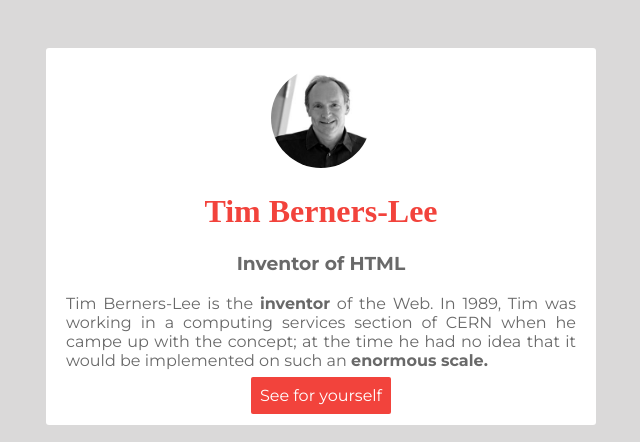
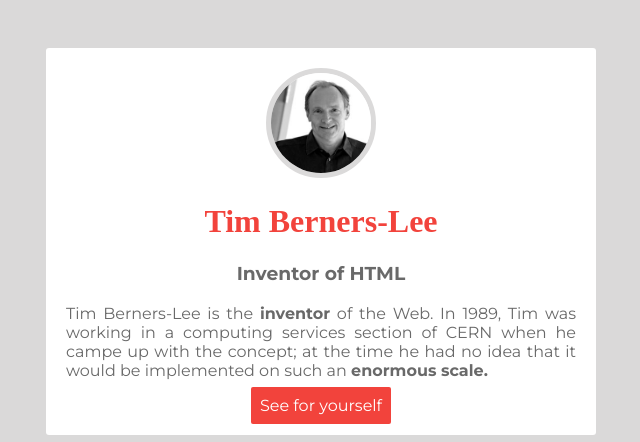
Before and after one commit to jimmy-wynendaele/starting-web-development, a plain HTML site: page index.html in a window 1280 px wide. Shown: the top 442 px of the page, without its empty margins (319-959 px from the left). Drawn offline with Linux system fonts and the light colour scheme.

Commit message:
add border profile picture

```diff
--- a/style.css
+++ b/style.css
@@ -16,6 +16,7 @@ body {
 .profile{
 	border-radius: 60%;
 	border-color: #000001;
+	border: solid #B7B5B580 5px ;
 	width: 100px;
 	height: 100px;
 }
```
